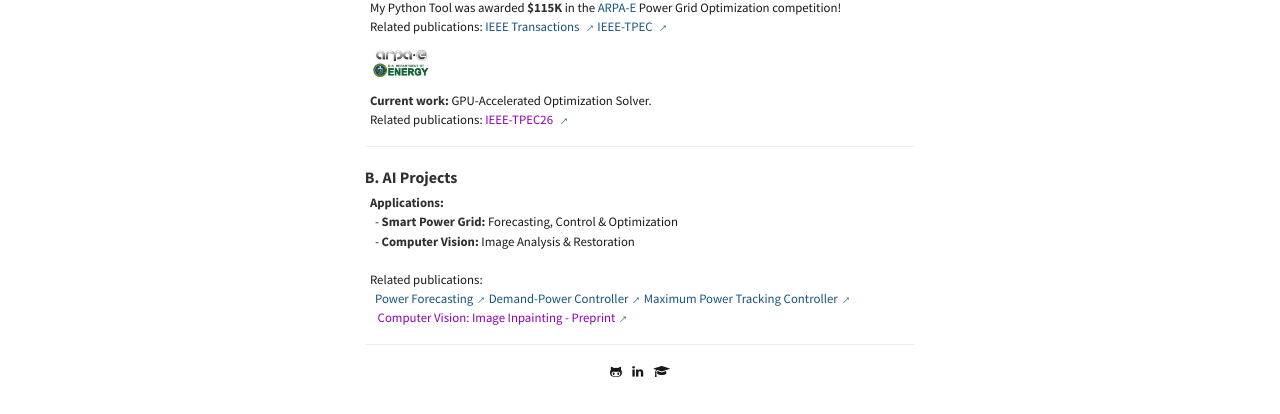
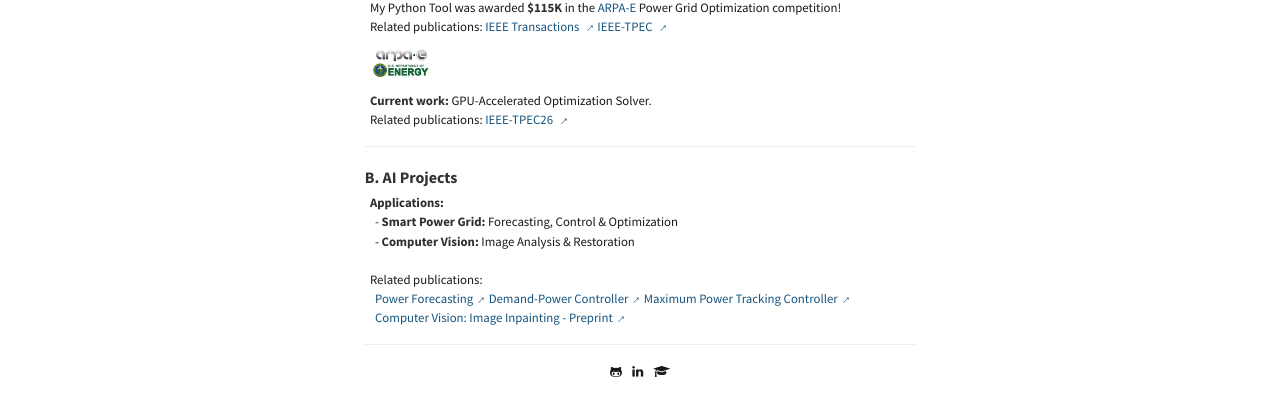
Before and after one commit to hssharadga/hssharadga.github.io, a Jekyll site: the page built from Projects.md, in a window 1280 px wide. Shown: the part 186-600 px from the top of the page. Built offline with Jekyll 4.4.1, drawn with Linux system fonts in a browser that asks for light colours.

Commit message:
Update Projects.md

```diff
--- a/Projects.md
+++ b/Projects.md
@@ -18,7 +18,7 @@
 </div>
 
 &nbsp;&nbsp;<strong>Current work:</strong> GPU-Accelerated Optimization Solver.  <br>
-&nbsp;&nbsp;Related publications: <a href="https://hssharadga.github.io/assets/IEEE-TPEC26.pdf" target="_blank"> <span style="color: #9000b8;">IEEE-TPEC26</span>
+&nbsp;&nbsp;Related publications: <a href="https://hssharadga.github.io/assets/IEEE-TPEC26.pdf" target="_blank">IEEE-TPEC26
   <span style="display: inline-block; transform: rotate(-45deg);">→</span></a>
 
 
@@ -34,7 +34,7 @@
   Demand-Power Controller<span style="display: inline-block; transform: rotate(-45deg);">→</span></a>
 <a href="https://www.mdpi.com/2071-1050/16/3/1021" target="_blank">
   Maximum Power Tracking Controller<span style="display: inline-block; transform: rotate(-45deg);">→</span></a><br>
-&nbsp;&nbsp;&nbsp;&nbsp;<a href="https://hssharadga.github.io/assets/Inpainting.pdf" target="_blank">  <span style="color: #9000b8;">Computer Vision: Image Inpainting - Preprint</span><span style="display: inline-block; transform: rotate(-45deg);">→</span></a>
+&nbsp;&nbsp;&nbsp;&nbsp;<a href="https://hssharadga.github.io/assets/Inpainting.pdf" target="_blank">Computer Vision: Image Inpainting - Preprint<span style="display: inline-block; transform: rotate(-45deg);">→</span></a>
 
 <!-- &nbsp;&nbsp;&nbsp;&nbsp;<a href="https://ssrn.com/abstract=5337189" target="_blank">Computer Vision: Image Inpainting - Preprint<span style="display: inline-block; transform: rotate(-45deg);">→</span></a> -->
 
```
